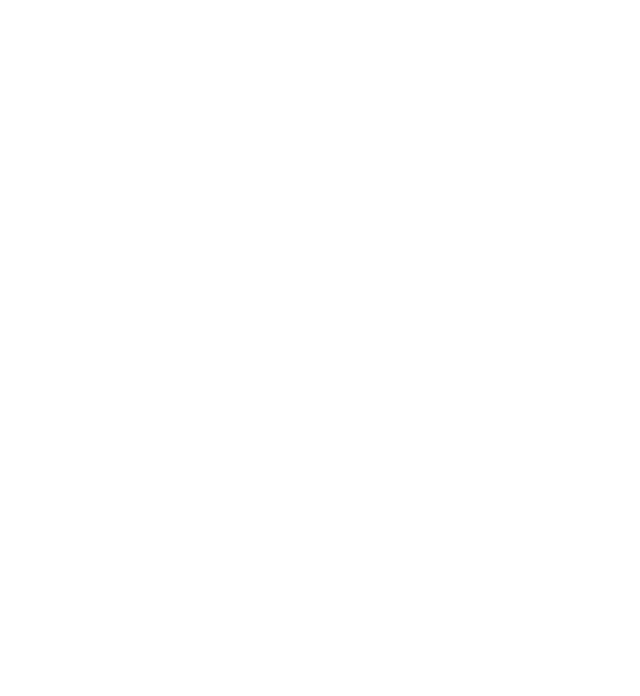
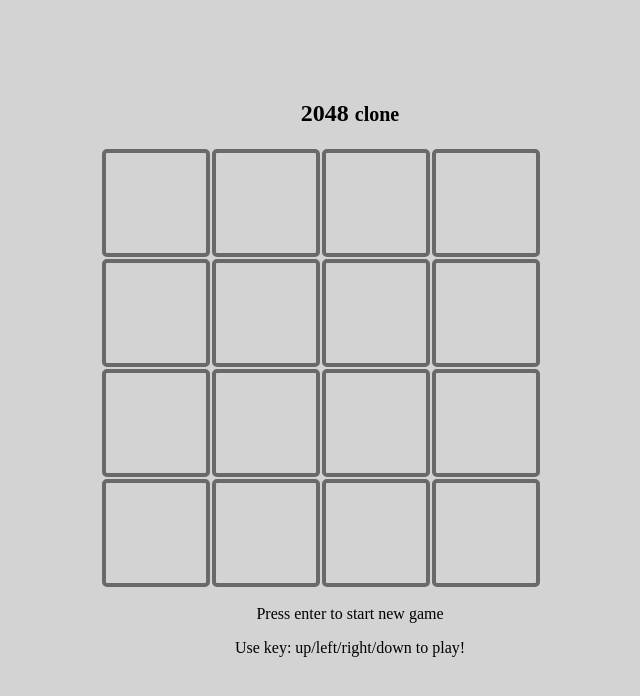
Before and after one commit to imdmitri1/2048, a plain HTML site: page index.html in a window 1280 px wide. Shown: the whole page, without its empty margins (290-930 px from the left). Drawn offline with nearby package versions, Linux system fonts and the light colour scheme.

Commit message:
add table and some style

```diff
--- /dev/null
+++ b/css/style.css
@@ -0,0 +1,15 @@
+body {
+  background-color: lightgray;
+  margin: 100px auto;
+  max-width: 500px;
+  text-align: center;
+}
+
+table {
+}
+
+table * {
+  border: 4px solid dimgrey;
+  padding: 50px;
+  border-radius: 5px;
+}
--- a/index.html
+++ b/index.html
@@ -10,7 +10,7 @@
   <!--
     application.css is where you put your styles
   -->
-  <!-- <link rel="stylesheet" href="css/application.css"> -->
+  <link rel="stylesheet" href="css/style.css">
 
   <script src="http://ajax.googleapis.com/ajax/libs/jquery/1.9.1/jquery.min.js"></script>
   <script src="js/mousetrap.js"></script>
@@ -25,5 +25,44 @@
 </head>
 <body>
 
+<h2>2048 <small>clone</small> </h2>
+
+<table>
+  <tr>
+    <td> </td>
+    <td> </td>
+    <td> </td>
+    <td> </td>
+  </tr>
+  <tr>
+    <td> </td>
+    <td> </td>
+    <td> </td>
+    <td> </td>
+  </tr>
+  <tr>
+    <td> </td>
+    <td> </td>
+    <td> </td>
+    <td> </td>
+  </tr>
+  <tr>
+    <td> </td>
+    <td> </td>
+    <td> </td>
+    <td> </td>
+  </tr>
+</table>
+<p>Press enter to start new game</p>
+<p>Use key: up/left/right/down to play!</p>
+
+<script>
+    Mousetrap.bind('enter', function() { console.log('new'); });
+    Mousetrap.bind('up', function() { console.log('8'); });
+    Mousetrap.bind('left', function() { console.log('4'); });
+    Mousetrap.bind('right', function() { console.log('6'); });
+    Mousetrap.bind('down', function() { console.log('2'); });
+  </script>
+
 </body>
 </html>
--- a/js/application.js
+++ b/js/application.js
@@ -1,3 +1,3 @@
 $(document).ready(function() {
-
+  // $("table td").text(this.array)
 });
```
